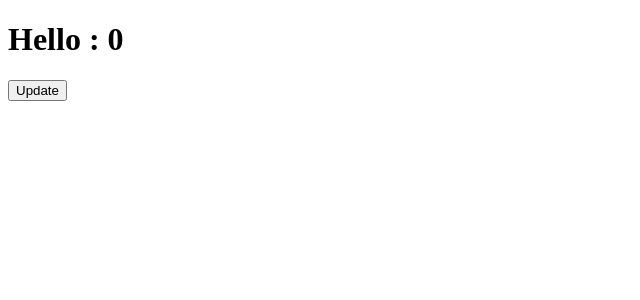
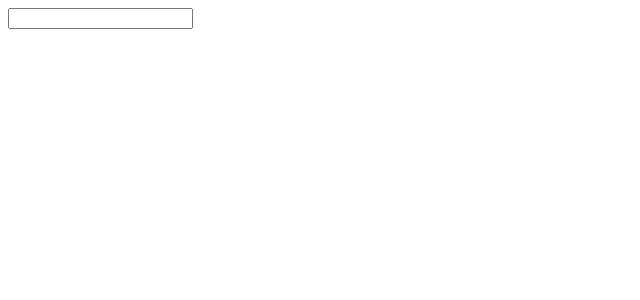
Before and after one commit to Prasadpoojary/learn-react, a React (Vite) app: page / in a window 1280 px wide. Shown: the top 300 px of the page, without its empty margins (0-640 px from the left). Built offline with nearby package versions, Linux system fonts and the light colour scheme.

Commit message:
useState input

```diff
--- a/src/assets/Components/Task.jsx
+++ b/src/assets/Components/Task.jsx
@@ -2,17 +2,18 @@ import React, { useState } from "react";
 
 const Task=()=>
 {
-    const [count, setCount]=useState(0);
 
-    const handleClick=()=>
+    const [input, setInput]=useState("");
+
+    const handleChange=(event)=>
     {
-        setCount(count+1);
+        setInput(event.target.value);
     }
 
    //  React.Fragment
     return <>
-        <h1>Hello : {count}</h1>
-        <button onClick={handleClick}>Update</button>
+        <input type="text" onChange={handleChange} />
+        <h1>{input}</h1>
         </>
 }
 
```
